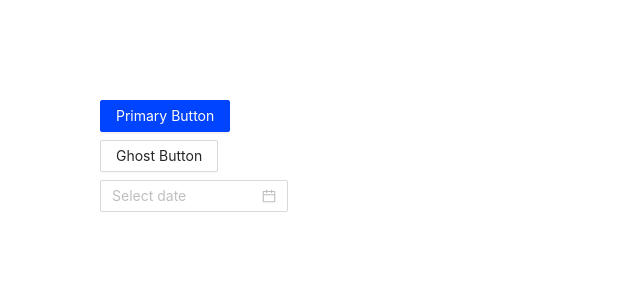
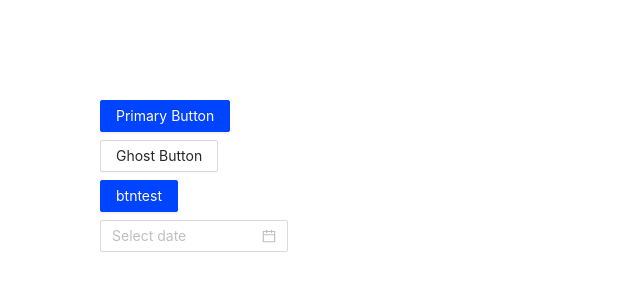
Before and after one commit to mattsklivas/swivel, a Next.js app: page / in a window 1280 px wide. Shown: the top 300 px of the page, without its empty margins (0-640 px from the left). Built offline with nearby package versions, Linux system fonts and the light colour scheme.

Commit message:
added another button for testing

```diff
--- a/src/pages/index.js
+++ b/src/pages/index.js
@@ -5,12 +5,13 @@ import React from 'react'
 import { Button, Space, DatePicker } from 'antd'
 
 function Home() {
-  const onChange = () => {}
+  const onChange = () => { }
   return (
     <div style={{ padding: 100 }}>
       <Space direction="vertical">
         <Button type="primary">Primary Button</Button>
         <Button type="ghost">Ghost Button</Button>
+        <Button type="primary">btntest</Button>
         <DatePicker onChange={onChange} />
       </Space>
     </div>
```
